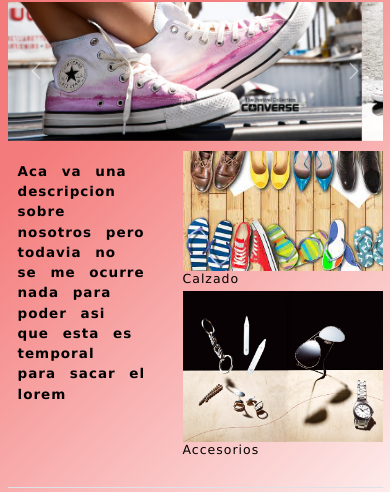
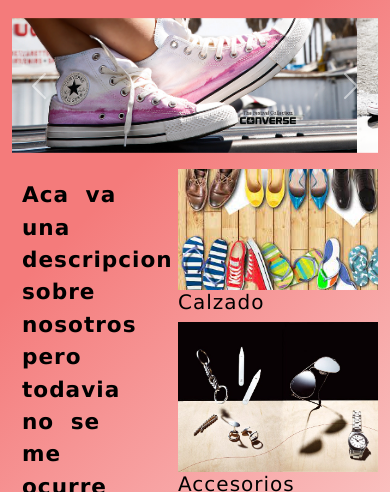
Before and after one commit to nicofeinbraun/memento, a plain HTML site: page index.html in a window 390 px wide. Shown: the part 94-586 px from the top of the page. Drawn offline with nearby package versions, Linux system fonts and the light colour scheme.

Commit message:
proyecto final v2

```diff
--- a/scss/_responsibe.scss
+++ b/scss/_responsibe.scss
@@ -2,7 +2,7 @@
 
 @media screen and (max-width:768px){
     *{
-        font-size: 0.625rem
+        font-size: 1rem
     }
 
     .container{
```
Also changed, not shown: css/estilos.css.
